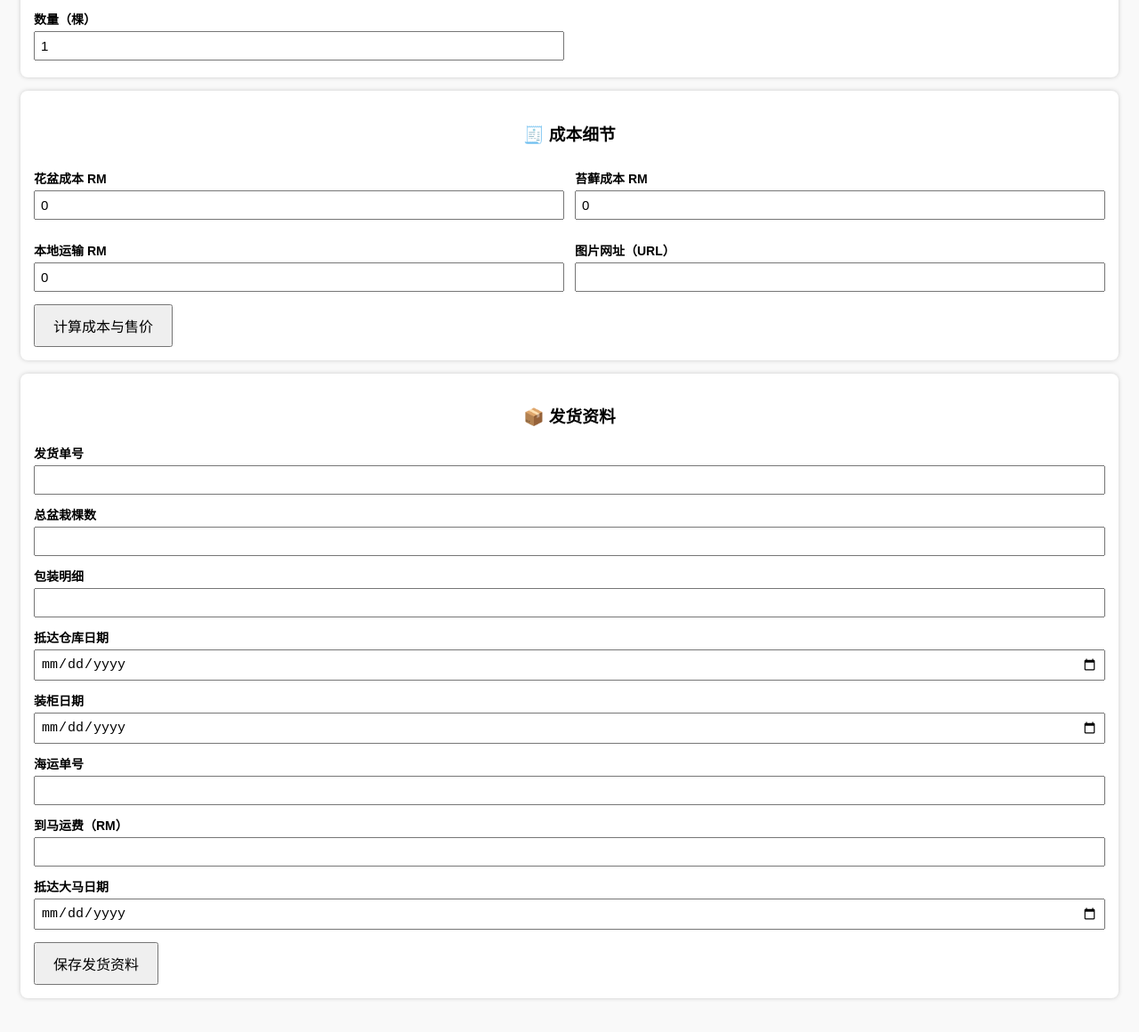
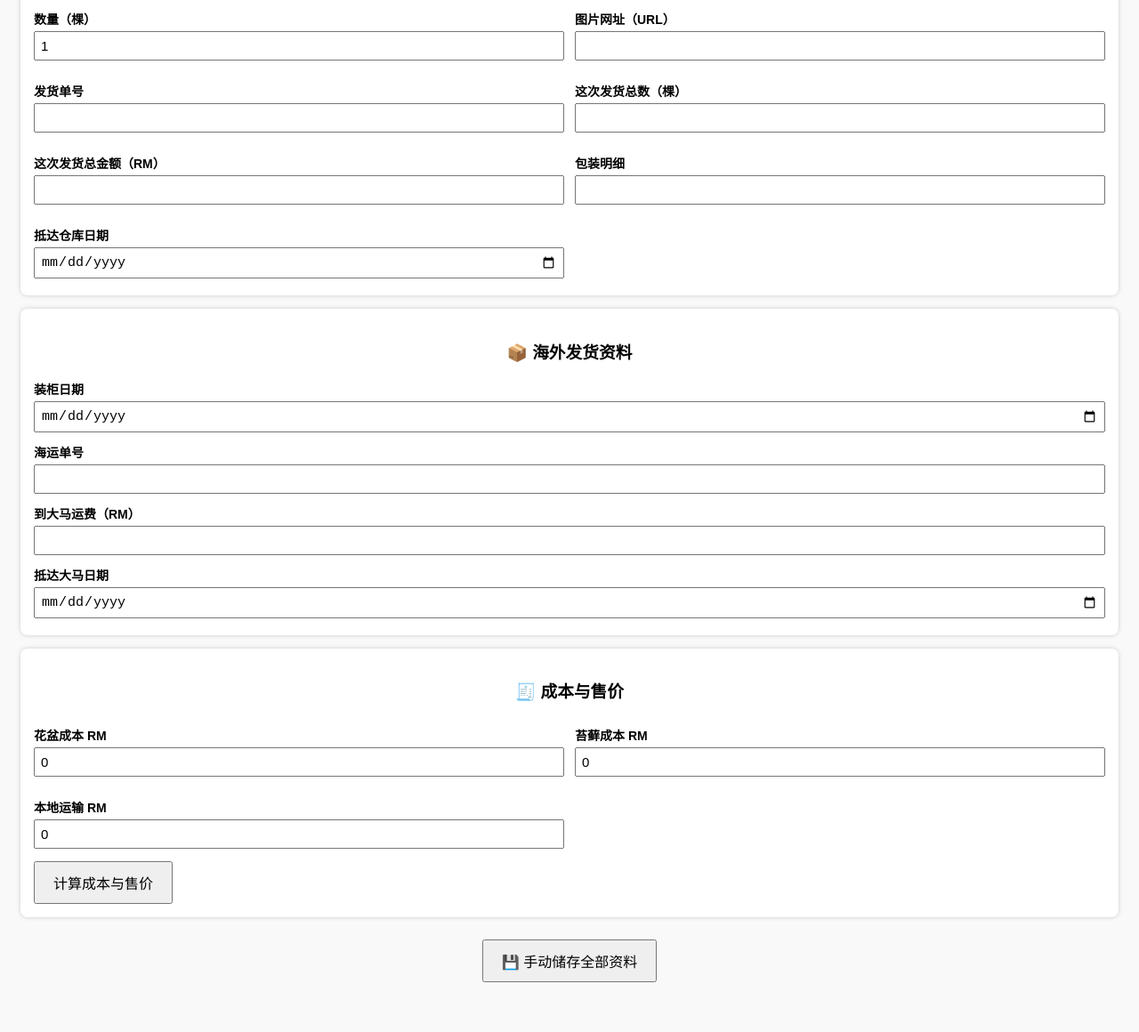
Before and after one commit to Alexliew829/bonsai-cost-tracker, a plain HTML site: page index.html in a window 1280 px wide. Shown: the part 336-1496 px from the top of the page at 89% size. After the commit the page ends 1473 px from the top, so only its background shows below. Drawn offline with Linux system fonts and the light colour scheme.

Commit message:
Update index.html

```diff
--- a/index.html
+++ b/index.html
@@ -20,21 +20,13 @@
 <body>
   <h2>盆栽成本记录系统</h2>
 
+  <!-- 🌱 盆栽资料 -->
   <div class="section">
-    <h3>🌱 盆栽资料</h3>
+    <h3>🌱 盆栽资料（含内陆发货信息）</h3>
     <div class="grid-2">
-      <div>
-        <label>供应商</label>
-        <input id="supplier" />
-      </div>
-      <div>
-        <label>品种</label>
-        <input id="variety" />
-      </div>
-      <div>
-        <label>单价（原币）</label>
-        <input type="number" id="price" />
-      </div>
+      <div><label>供应商</label><input id="supplier" /></div>
+      <div><label>品种</label><input id="variety" /></div>
+      <div><label>单价（原币）</label><input type="number" id="price" /></div>
       <div>
         <label>币值</label>
         <select id="currency">
@@ -44,98 +36,60 @@
           <option value="IDR">IDR</option>
         </select>
       </div>
-      <div>
-        <label>数量（棵）</label>
-        <input type="number" id="quantity" value="1" />
-      </div>
+      <div><label>数量（棵）</label><input type="number" id="quantity" value="1" /></div>
+      <div><label>图片网址（URL）</label><input id="image_url" /></div>
+      <div><label>发货单号</label><input id="shipment_id" /></div>
+      <div><label>这次发货总数（棵）</label><input type="number" id="total_plants" /></div>
+      <div><label>这次发货总金额（RM）</label><input type="number" id="total_amount" /></div>
+      <div><label>包装明细</label><input id="packing" /></div>
+      <div><label>抵达仓库日期</label><input type="date" id="warehouse_date" /></div>
     </div>
+    <img id="preview" class="img-preview" style="display:none" />
   </div>
 
+  <!-- 📦 发货资料 -->
   <div class="section">
-    <h3>🧾 成本细节</h3>
-    <div class="grid-2">
-      <div>
-        <label>花盆成本 RM</label>
-        <input type="number" id="pot" value="0" />
-      </div>
-      <div>
-        <label>苔藓成本 RM</label>
-        <input type="number" id="moss" value="0" />
-      </div>
-      <div>
-        <label>本地运输 RM</label>
-        <input type="number" id="local" value="0" />
-      </div>
-      <div>
-        <label>图片网址（URL）</label>
-        <input id="image_url" />
-      </div>
-    </div>
-    <img id="preview" class="img-preview" style="display:none" />
-    <button onclick="calculate()">计算成本与售价</button>
+    <h3>📦 海外发货资料</h3>
+    <label>装柜日期</label><input type="date" id="container_date" />
+    <label>海运单号</label><input id="shipping_no" />
+    <label>到大马运费（RM）</label><input type="number" id="freight_fee" />
+    <label>抵达大马日期</label><input type="date" id="arrival_date" />
   </div>
 
+  <!-- 🧾 成本与售价 -->
   <div class="section">
-    <h3>📦 发货资料</h3>
-    <label>发货单号</label>
-    <input id="shipment_id" />
-    <label>总盆栽棵数</label>
-    <input type="number" id="total_plants" />
-    <label>包装明细</label>
-    <input id="packing" />
-    <label>抵达仓库日期</label>
-    <input type="date" id="warehouse_date" />
-    <label>装柜日期</label>
-    <input type="date" id="container_date" />
-    <label>海运单号</label>
-    <input id="shipping_no" />
-    <label>到马运费（RM）</label>
-    <input type="number" id="freight_fee" />
-    <label>抵达大马日期</label>
-    <input type="date" id="arrival_date" />
-    <button onclick="saveShipmentInfo()">保存发货资料</button>
+    <h3>🧾 成本与售价</h3>
+    <div class="grid-2">
+      <div><label>花盆成本 RM</label><input type="number" id="pot" value="0" /></div>
+      <div><label>苔藓成本 RM</label><input type="number" id="moss" value="0" /></div>
+      <div><label>本地运输 RM</label><input type="number" id="local" value="0" /></div>
+    </div>
+    <button onclick="calculate()">计算成本与售价</button>
   </div>
 
   <div class="section result" id="result" style="display:none"></div>
 
+  <!-- 💾 手动储存 -->
+  <div style="text-align: center; margin: 10px;">
+    <button onclick="saveToStorage()">💾 手动储存全部资料</button>
+  </div>
+
   <script>
     const rates = { CNY: 1.5, VND: 5555, NTD: 6.8, IDR: 3800 };
-    let shipmentInfo = {};
-
-    function saveShipmentInfo() {
-      shipmentInfo = {
-        id: document.getElementById('shipment_id').value,
-        total_plants: parseFloat(document.getElementById('total_plants').value) || 0,
-        packing: document.getElementById('packing').value,
-        warehouse_date: document.getElementById('warehouse_date').value,
-        container_date: document.getElementById('container_date').value,
-        shipping_no: document.getElementById('shipping_no').value,
-        freight_fee: parseFloat(document.getElementById('freight_fee').value) || 0,
-        arrival_date: document.getElementById('arrival_date').value
-      };
-      alert('发货资料已保存');
-    }
-
     function calculate() {
-      const currency = document.getElementById('currency').value;
-      const rate = rates[currency];
+      const rate = rates[document.getElementById('currency').value];
       const price = parseFloat(document.getElementById('price').value) || 0;
       const quantity = parseFloat(document.getElementById('quantity').value) || 1;
+      const totalAmount = parseFloat(document.getElementById('total_amount').value) || 0;
+      const totalPlants = parseFloat(document.getElementById('total_plants').value) || 1;
+      const freight_fee = parseFloat(document.getElementById('freight_fee').value) || 0;
+
       const pot = parseFloat(document.getElementById('pot').value) || 0;
       const moss = parseFloat(document.getElementById('moss').value) || 0;
       const local = parseFloat(document.getElementById('local').value) || 0;
 
-      const imageUrl = document.getElementById('image_url').value;
-      document.getElementById('preview').src = imageUrl;
-      document.getElementById('preview').style.display = imageUrl ? 'block' : 'none';
-
       const baseCost = price / rate;
-
-      let freightRatio = 0;
-      if (shipmentInfo.freight_fee > 0 && shipmentInfo.total_plants > 0) {
-        freightRatio = shipmentInfo.freight_fee / shipmentInfo.total_plants;
-      }
-
+      const freightRatio = freight_fee / (totalAmount / rate || 1);
       const originCost = baseCost + freightRatio;
       const totalCost = originCost + pot + moss + local;
 
@@ -150,13 +104,17 @@
       const profit = prices['50%'] - totalCost;
       const profitRate = (profit / prices['50%']) * 100;
 
-      const shipDays = shipmentInfo.container_date && shipmentInfo.arrival_date
-        ? Math.floor((new Date(shipmentInfo.arrival_date) - new Date(shipmentInfo.container_date)) / (1000 * 60 * 60 * 24))
-        : '-';
+      const cDate = new Date(document.getElementById('container_date').value);
+      const aDate = new Date(document.getElementById('arrival_date').value);
+      const shipDays = (!isNaN(cDate) && !isNaN(aDate)) ? Math.floor((aDate - cDate) / (1000 * 60 * 60 * 24)) : '-';
+
+      document.getElementById('preview').src = document.getElementById('image_url').value;
+      document.getElementById('preview').style.display = document.getElementById('image_url').value ? 'block' : 'none';
 
       document.getElementById('result').style.display = 'block';
       document.getElementById('result').innerHTML = `
         <div><strong>运输天数：</strong>${shipDays} 天</div>
+        <div><strong>运费比例：</strong>${freightRatio.toFixed(4)}</div>
         <div><strong>原成本：</strong>RM ${originCost.toFixed(2)}</div>
         <div><strong>总成本：</strong>RM ${totalCost.toFixed(2)}</div>
         <div><strong>20% 售价：</strong>RM ${prices['20%'].toFixed(2)}</div>
@@ -168,6 +126,25 @@
         <div><strong>利润率：</strong>${profitRate.toFixed(1)}%</div>
       `;
     }
+
+    function saveToStorage() {
+      const ids = ['supplier','variety','price','currency','quantity','image_url','shipment_id','total_plants','total_amount','packing','warehouse_date','container_date','shipping_no','freight_fee','arrival_date','pot','moss','local'];
+      const data = {};
+      ids.forEach(id => data[id] = document.getElementById(id).value);
+      localStorage.setItem('bonsai_data', JSON.stringify(data));
+      alert('✅ 已手动储存全部资料');
+    }
+
+    function loadFromStorage() {
+      const data = JSON.parse(localStorage.getItem('bonsai_data') || '{}');
+      for (const key in data) {
+        const el = document.getElementById(key);
+        if (el) el.value = data[key];
+      }
+    }
+
+    setInterval(saveToStorage, 120000); // 自动储存
+    window.onload = loadFromStorage;
   </script>
 </body>
 </html>
```
